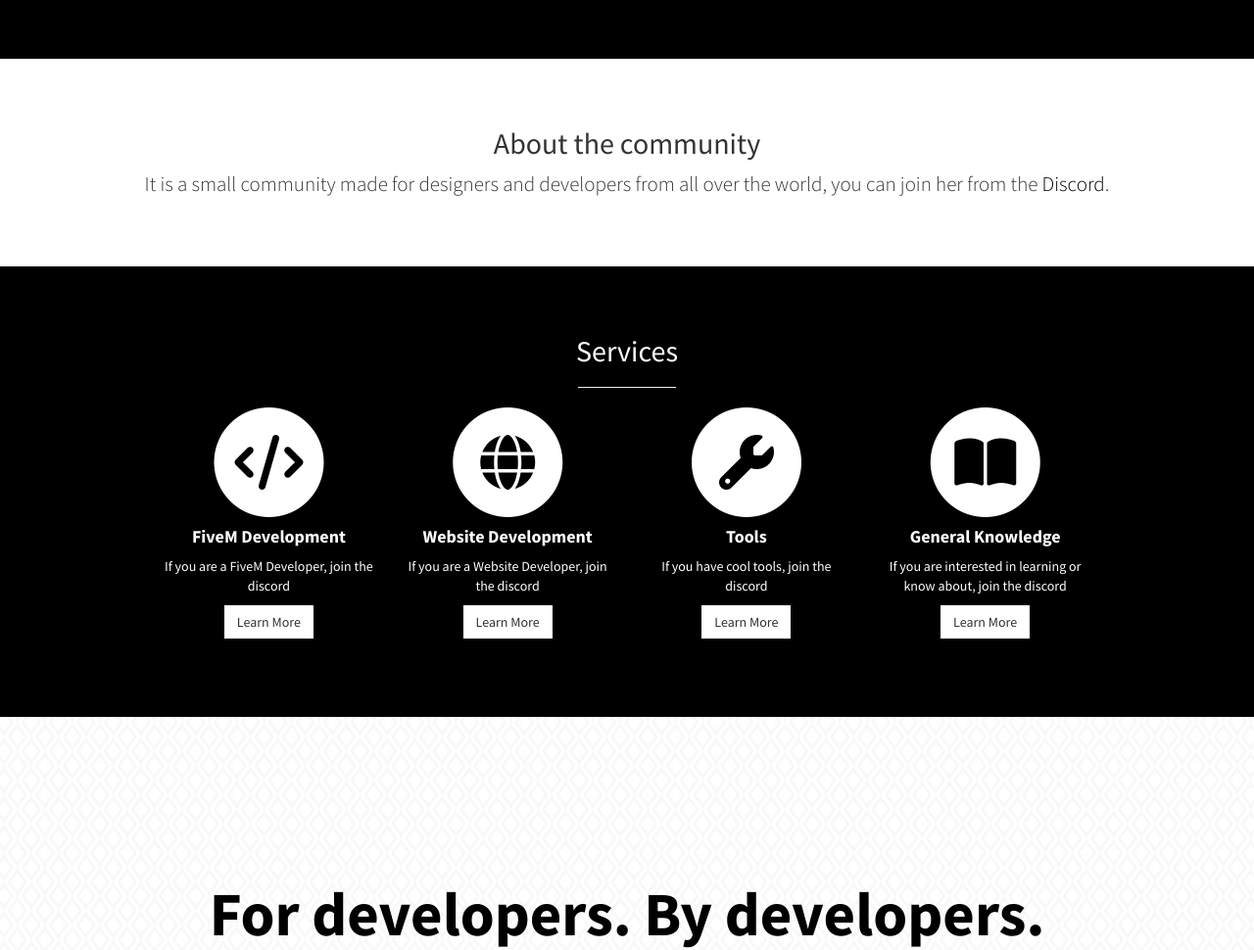
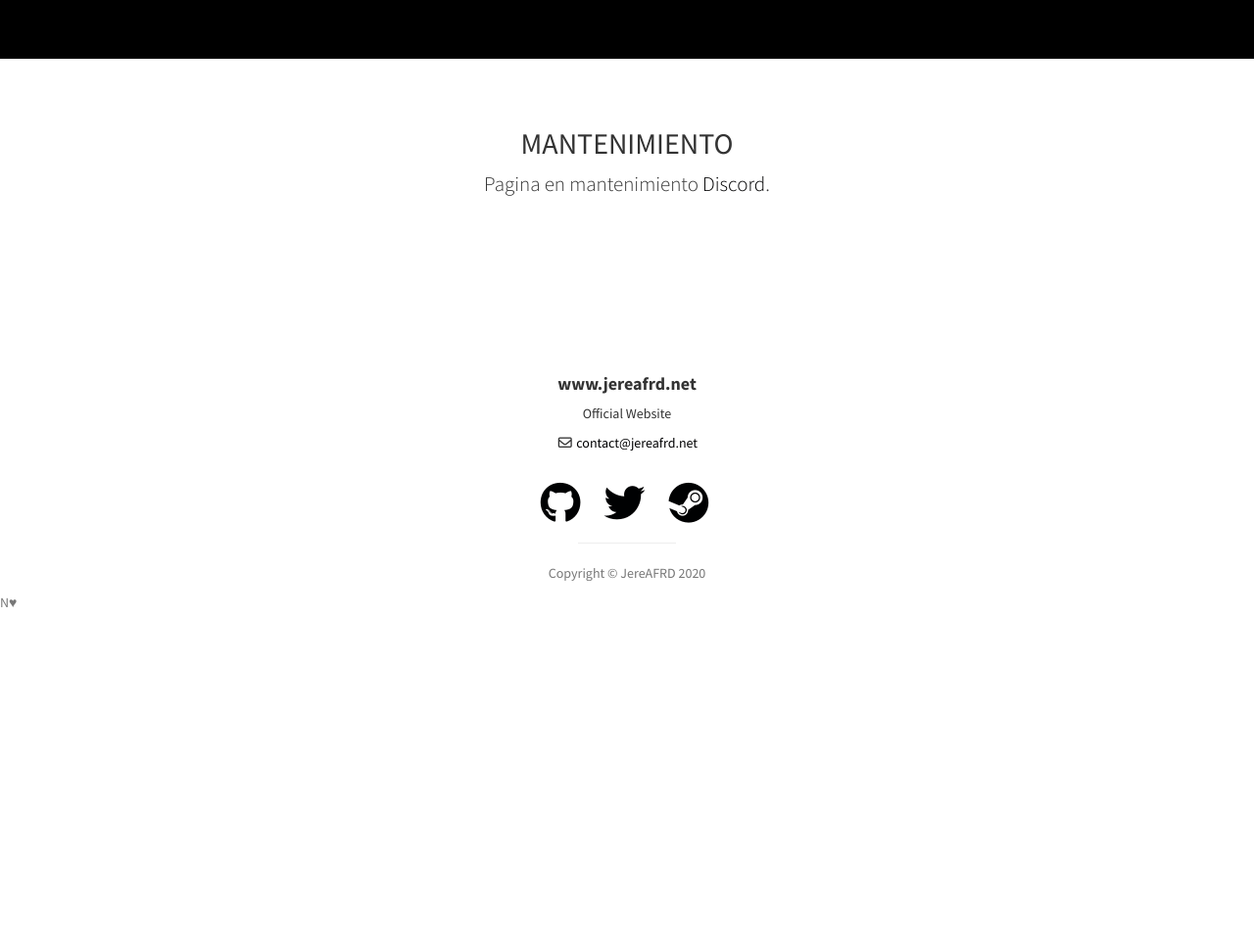
Before and after one commit to kuizzi/kuizzi.github.io, a plain HTML site: page index.html in a window 1280 px wide. Shown: the part 740-1710 px from the top of the page at 98% size. After the commit the page ends 1475 px from the top, so only its background shows below. Drawn offline with Linux system fonts and the light colour scheme.

Commit message:
Update index.html

```diff
--- a/index.html
+++ b/index.html
@@ -69,108 +69,15 @@
         <div class="container">
             <div class="row">
                 <div class="col-lg-12 text-center">
-                    <h2>About the community</h2>
+                    <h2>MANTENIMIENTO</h2>
                     <p class="lead">
-                        It is a small community made for designers and developers from all over the world, you can join her from the<a target="_blank" href="https://discord.gg/nFdy7y6"> Discord</a>.</p>
+                       Pagina en mantenimiento<a target="_blank" href="https://discord.gg/nFdy7y6"> Discord</a>.</p>
                 </div>
             </div>
             <!-- /.row -->
         </div>
         <!-- /.container -->
     </section>
-
-    <!-- Services -->
-    <!-- The circle icons use Font Awesome's stacked icon classes. For more information, visit http://fontawesome.io/examples/ -->
-    <section id="services" class="services bg-primary">
-        <div class="container">
-            <div class="row text-center">
-                <div class="col-lg-10 col-lg-offset-1">
-                    <h2>Services</h2>
-                    <hr class="small">
-                    <div class="row">
-                        <div class="col-md-3 col-sm-6">
-                            <div class="service-item">
-                                <span class="fa-stack fa-4x">
-                                <i class="fa fa-circle fa-stack-2x"></i>
-                                <i class="fa fa-code fa-stack-1x text-primary"></i>
-                            </span>
-                                <h4>
-                                    <strong>FiveM Development</strong>
-                                </h4>
-                                <p>If you are a FiveM Developer, join the discord</p>
-                                <a href="https://discord.gg/jNDyZUu" class="btn btn-light">Learn More</a>
-                            </div>
-                        </div>
-                        <div class="col-md-3 col-sm-6">
-                            <div class="service-item">
-                                <span class="fa-stack fa-4x">
-                                <i class="fa fa-circle fa-stack-2x"></i>
-                                <i class="fas fa-globe fa-stack-1x text-primary"></i>
-                            </span>
-                                <h4>
-                                    <strong>Website Development</strong>
-                                </h4>
-                                <p>
-                                    If you are a Website Developer, join the discord</p>
-                                <a href="https://discord.gg/jNDyZUu" class="btn btn-light">Learn More</a>
-                            </div>
-                        </div>
-                        <div class="col-md-3 col-sm-6">
-                            <div class="service-item">
-                                <span class="fa-stack fa-4x">
-                                <i class="fa fa-circle fa-stack-2x"></i>
-                                <i class="fa fa-wrench fa-stack-1x text-primary"></i>
-                            </span>
-                                <h4>
-                                    <strong>Tools</strong>
-                                </h4>
-                                <p>
-                                    If you have cool tools, join the discord</p>
-                                <a href="https://discord.gg/jNDyZUu" class="btn btn-light">Learn More</a>
-                            </div>
-                        </div>
-                        <div class="col-md-3 col-sm-6">
-                            <div class="service-item">
-                                <span class="fa-stack fa-4x">
-                                <i class="fa fa-circle fa-stack-2x"></i>
-                                <i class="fas fa-book-open fa-stack-1x text-primary"></i>
-                            </span>
-                                <h4>
-                                    <strong>General Knowledge</strong>
-                                </h4>
-                                <p>If you are interested in learning or know about, join the discord</p>
-                                <a href="https://discord.gg/jNDyZUu" class="btn btn-light">Learn More</a>
-                            </div>
-                        </div>
-                    </div>
-                    <!-- /.row (nested) -->
-                </div>
-                <!-- /.col-lg-10 -->
-            </div>
-            <!-- /.row -->
-        </div>
-        <!-- /.container -->
-    </section>
-
-    <!-- Callout -->
-    <aside class="callout">
-        <div class="text-vertical-center">
-            <h1>For developers. By developers.</h1>
-        </div>
-    </aside>
-
-    <!-- Call to Action -->
-    <section id="Discord" class="discord">
-    <aside class="call-to-action bg-primary">
-        <div class="container">
-            <div class="row">
-                <div class="col-lg-12 text-center">
-                    <h3>Join the discord</h3>
-                    <a href="https://discord.gg/jNDyZUu" class="btn btn-lg btn-light">Press here</a>
-                </div>
-            </div>
-        </div>
-    </aside>
 
     <!-- Footer -->
     <footer>
```
